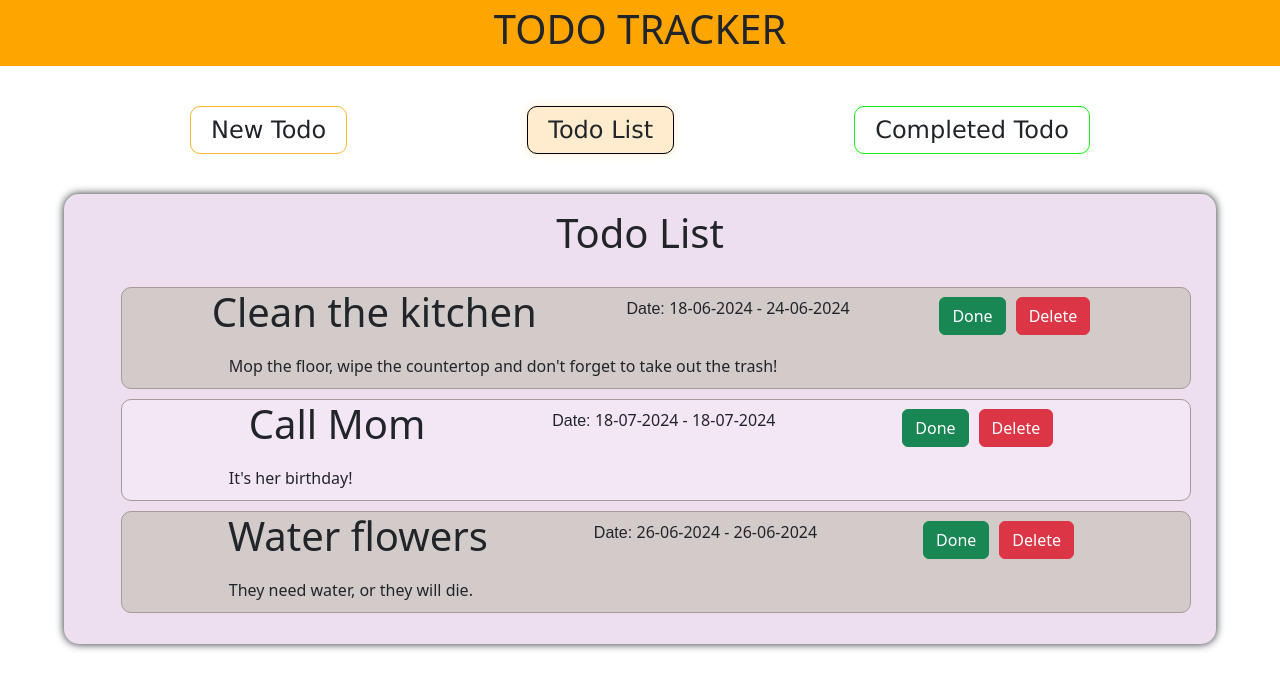
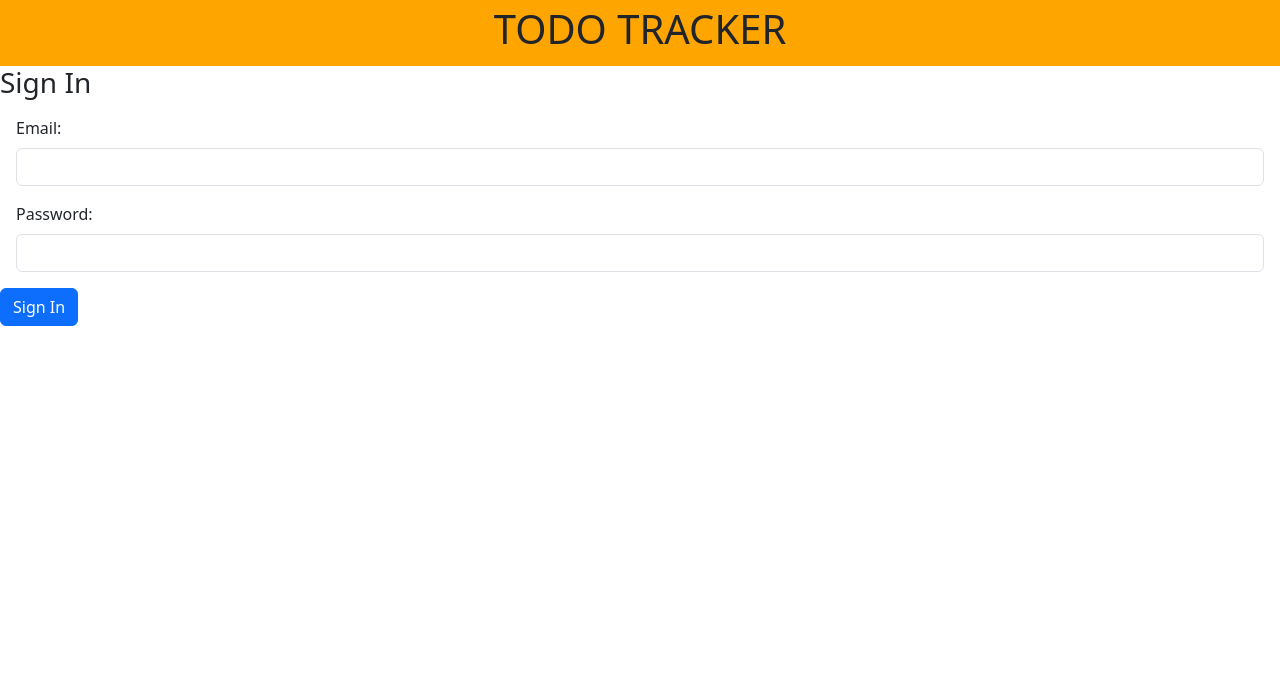
Before and after one commit to NagendraVarma1/Todo-Project, a React (Create React App) app: page / in a window 1280 px wide. Shown: the top 690 px of the page. Built offline with nearby package versions, Linux system fonts and the light colour scheme.

Commit message:
sign in page basic structure added

```diff
--- a/src/App.js
+++ b/src/App.js
@@ -4,17 +4,22 @@ import TodoForm from './Components/Form/TodoForm';
 import RootLayout from './Components/RootLayout/RootLayout';
 import List from './Components/List/List';
 import CompletedTodo from './Components/CompletedTodo/CompletedTodo';
+import Signin from './Components/SignIn/Signin';
 // import Trash from './Components/Trash/Trash';
 
 function App() {
+
+  const email = localStorage.getItem('email')
+  console.log(email)
+
   const router = createBrowserRouter([
     {
       path: '/',
       element: <RootLayout />,
       children: [
-        {path: '/', element: <List />},
-        {path: '/form', element: <TodoForm />},
-        {path: '/completedTodo', element: <CompletedTodo />},
+        {path: '/', element: email ? <List /> : <Signin />},
+        {path: '/form', element: email ? <TodoForm /> : <Signin />},
+        {path: '/completedTodo', element: email ? <CompletedTodo /> : <Signin />},
         // {path: '/trash', element: <Trash />}
       ]
     }
--- a/src/Components/CompletedTodo/CompletedTodo.js
+++ b/src/Components/CompletedTodo/CompletedTodo.js
@@ -1,5 +1,6 @@
 import { Button } from "react-bootstrap";
-import classes from '../List/List.module.css'
+import classes from "../List/List.module.css";
+import Cards from "../Cards/Cards";
 
 const CompletedTodo = () => {
   //here added some dummy data for basic idea...need to modify and add styling as per the requirement.
@@ -9,29 +10,31 @@ const CompletedTodo = () => {
       title: "Clean the kitchen",
       description:
         "Mop the floor, wipe the countertop and don't forget to take out the trash!",
-        startDate: '18-06-2024',
-        endDate: '24-06-2024',
-        status: 'completed'
+      startDate: "18-06-2024",
+      endDate: "24-06-2024",
+      status: "completed",
     },
     {
       id: 2,
       title: "Call Mom",
       description: "It's her birthday!",
-      startDate: '18-07-2024',
-      endDate: '18-07-2024',
-      status: 'pending'
+      startDate: "18-07-2024",
+      endDate: "18-07-2024",
+      status: "pending",
     },
     {
       id: 3,
       title: "Water flowers",
       description: "They need water, or they will die.",
-      startDate: '26-06-2024',
-      endDate: '26-06-2024',
-      status: 'completed'
+      startDate: "26-06-2024",
+      endDate: "26-06-2024",
+      status: "completed",
     },
   ];
 
   return (
+    <>
+      <Cards />
       <div className={classes.backGround}>
         <h1 className={classes.heading}>Todo List</h1>
         <ul>
@@ -39,19 +42,25 @@ const CompletedTodo = () => {
             <li key={data.id}>
               <div className={classes.listDiv}>
                 <h1>{data.title}</h1>
-              <p className={classes.date}><span>Date: </span>{data.startDate} - {data.endDate}</p>
+                <p className={classes.date}>
+                  <span>Date: </span>
+                  {data.startDate} - {data.endDate}
+                </p>
                 <div>
-              <Button variant="danger" className={classes.btn}>Delete</Button>
+                  <Button variant="danger" className={classes.btn}>
+                    Delete
+                  </Button>
                 </div>
-
               </div>
-              <p style={{margin: '10px 10%', textAlign: 'justify' }}>{data.description}</p>
-
+              <p style={{ margin: "10px 10%", textAlign: "justify" }}>
+                {data.description}
+              </p>
             </li>
           ))}
         </ul>
       </div>
+    </>
   );
-}
+};
 
 export default CompletedTodo;
--- a/src/Components/Form/TodoForm.js
+++ b/src/Components/Form/TodoForm.js
@@ -1,6 +1,7 @@
 import { Button, Col, Form, Row } from "react-bootstrap";
 import classes from "./TodoForm.module.css";
 import { useRef, useState } from "react";
+import Cards from "../Cards/Cards";
 
 const TodoForm = () => {
   const [data, setData] = useState([]);
@@ -24,22 +25,24 @@ const TodoForm = () => {
       startDate,
       description,
       dueDate,
-      status
-    }
+      status,
+    };
 
     setData((prevState) => {
-      return [...prevState, formData]
-    })
+      return [...prevState, formData];
+    });
 
-    titleRef.current.value = '';
-    startDateRef.current.value = '';
-    descriptionRef.current.value = '';
-    dueDateRef.current.value = '';
-    statusRef.current.value = '';
+    titleRef.current.value = "";
+    startDateRef.current.value = "";
+    descriptionRef.current.value = "";
+    dueDateRef.current.value = "";
+    statusRef.current.value = "";
   };
   console.log(data);
 
   return (
+    <>
+      <Cards />
       <div className={classes.backGround}>
         <h3 className={classes.heading}>Add New Todo</h3>
         <Form className={classes.form} onSubmit={formSubmitHandler}>
@@ -85,6 +88,7 @@ const TodoForm = () => {
           </Button>
         </Form>
       </div>
+    </>
   );
 };
 
--- a/src/Components/List/List.js
+++ b/src/Components/List/List.js
@@ -1,5 +1,6 @@
 import { Button } from "react-bootstrap";
 import classes from "./List.module.css";
+import Cards from "../Cards/Cards";
 
 const List = () => {
   //here added some dummy data for basic idea...need to modify and add styling as per the requirement.
@@ -9,29 +10,31 @@ const List = () => {
       title: "Clean the kitchen",
       description:
         "Mop the floor, wipe the countertop and don't forget to take out the trash!",
-        startDate: '18-06-2024',
-        endDate: '24-06-2024',
-        status: 'completed'
+      startDate: "18-06-2024",
+      endDate: "24-06-2024",
+      status: "completed",
     },
     {
       id: 2,
       title: "Call Mom",
       description: "It's her birthday!",
-      startDate: '18-07-2024',
-      endDate: '18-07-2024',
-      status: 'pending'
+      startDate: "18-07-2024",
+      endDate: "18-07-2024",
+      status: "pending",
     },
     {
       id: 3,
       title: "Water flowers",
       description: "They need water, or they will die.",
-      startDate: '26-06-2024',
-      endDate: '26-06-2024',
-      status: 'completed'
+      startDate: "26-06-2024",
+      endDate: "26-06-2024",
+      status: "completed",
     },
   ];
 
   return (
+    <>
+      <Cards />
       <div className={classes.backGround}>
         <h1 className={classes.heading}>Todo List</h1>
         <ul>
@@ -39,19 +42,27 @@ const List = () => {
             <li key={data.id}>
               <div className={classes.listDiv}>
                 <h1>{data.title}</h1>
-              <p className={classes.date}><span>Date: </span>{data.startDate} - {data.endDate}</p>
+                <p className={classes.date}>
+                  <span>Date: </span>
+                  {data.startDate} - {data.endDate}
+                </p>
                 <div>
-              <Button variant="success" className={classes.btn}>Done</Button>
-              <Button variant="danger" className={classes.btn}>Delete</Button>
+                  <Button variant="success" className={classes.btn}>
+                    Done
+                  </Button>
+                  <Button variant="danger" className={classes.btn}>
+                    Delete
+                  </Button>
                 </div>
-
               </div>
-              <p style={{margin: '10px 10%', textAlign: 'justify' }}>{data.description}</p>
-
+              <p style={{ margin: "10px 10%", textAlign: "justify" }}>
+                {data.description}
+              </p>
             </li>
           ))}
         </ul>
       </div>
+    </>
   );
 };
 
--- a/src/Components/RootLayout/RootLayout.js
+++ b/src/Components/RootLayout/RootLayout.js
@@ -1,13 +1,11 @@
 import { Fragment } from "react"
 import { Outlet } from "react-router-dom"
 import Header from "../Header/Header";
-import Cards from "../Cards/Cards";
 
 const RootLayout = () => {
     return (
         <Fragment>
             <Header />
-            <Cards />
             <Outlet />
         </Fragment>
     )
--- /dev/null
+++ b/src/Components/SignIn/Signin.js
@@ -0,0 +1,39 @@
+import { Button, Form } from "react-bootstrap";
+import classes from './Signin.module.css'
+import { useRef } from "react";
+
+const Signin = () => {
+
+    const emailInputRef = useRef();
+    const passwordInputRef = useRef();
+
+    const formSubmitHandler = (event) => {
+        event.preventDefault();
+
+        const email = emailInputRef.current.value;
+        const password = passwordInputRef.current.value;
+
+        localStorage.setItem('email', email);
+        console.log(password)
+        //here we have to add the authentication code
+    }
+
+    return (
+        <div>
+           <h3 className={classes.header}>Sign In</h3>
+           <Form className={classes.form} onSubmit={formSubmitHandler}>
+                <Form.Group className="m-3">
+                    <Form.Label>Email: </Form.Label>
+                    <Form.Control type="email" ref={emailInputRef} required/>
+                </Form.Group>
+                <Form.Group className="m-3">
+                    <Form.Label>Password: </Form.Label>
+                    <Form.Control type="password" ref={passwordInputRef} required/>
+                </Form.Group>
+                <Button className={classes.btn} type="submit">Sign In</Button>
+           </Form>
+        </div>
+    )
+}
+
+export default Signin;
```
Also changed, not shown: src/Components/SignIn/Signin.module.css (added). Lines whose indentation alone changed are shown as unchanged.
